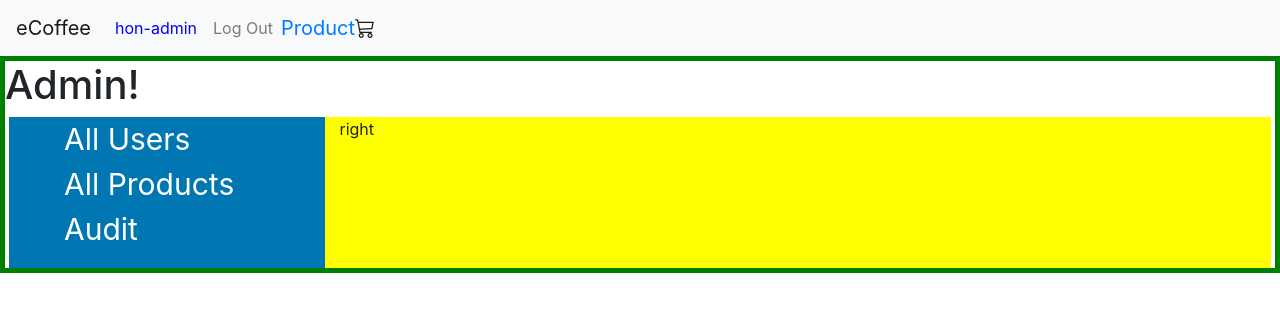
After one commit to hon-nova/eCoffee, a Django app: page /coffee_admin/dashboard in a window 1280 px wide. The commit adds this page. Shown: the top 312 px of the page. Run offline with Django 4.2, Linux system fonts and the light colour scheme; a user stored in the database is signed in; some libraries are stand-ins or nearby versions.

Commit message:
added admin page

```diff
--- /dev/null
+++ b/eCoffee/static/eCoffee/admin-style.css
@@ -0,0 +1,7 @@
+.admin-container {
+   border:5px solid green;
+}
+a.admin{
+   color:white;
+   font-size:30px;
+}
--- a/eCoffee/static/eCoffee/index-style.css
+++ b/eCoffee/static/eCoffee/index-style.css
@@ -12,6 +12,6 @@
 ul > li {
    list-style: none;
 }
-a {
+a.footer {
    color:white;
 }
--- /dev/null
+++ b/eCoffee/templates/eCoffee/admin_dashboard.html
@@ -0,0 +1,21 @@
+{% extends "eCoffee/layout.html" %}
+<!-- {% load static %} -->
+{%block title%}Admin Page{%endblock%}
+{%block body %}
+
+<div class="admin-container">
+   <h1>Admin!</h1>
+   <div class="row mx-1">
+      <div class="col-md-3" style="background-color:#0077b3;">
+         <ul>
+            <li><a href="#" class="admin">All Users</a></li>
+            <li><a href="#" class="admin">All Products</a></li>
+            <li><a href="#" class="admin">Audit</a></li>
+         </ul>
+      </div>
+      <div class="col-md-9" style="background-color:yellow;">right</div>
+   </div>
+
+<div>
+
+{%endblock%}
--- a/eCoffee/templates/eCoffee/index.html
+++ b/eCoffee/templates/eCoffee/index.html
@@ -21,7 +21,7 @@
             <div class="col-md-3 footer-column">
                 <ul>
                     {% for item in column %}
-                    <li><a href="#">{{ item }}</a></li>
+                    <li><a href="#" class="footer">{{ item }}</a></li>
                     {% endfor %}
                 </ul>
             </div>
--- a/eCoffee/templates/eCoffee/layout.html
+++ b/eCoffee/templates/eCoffee/layout.html
@@ -9,6 +9,7 @@
         <link href="{% static 'eCoffee/style.css' %}" rel="stylesheet">
         <link href="{% static 'eCoffee/layout-style.css' %}" rel="stylesheet">
         <link href="{% static 'eCoffee/index-style.css' %}" rel="stylesheet">
+        <link href="{% static 'eCoffee/admin-style.css' %}" rel="stylesheet">
         {%block script%}{%endblock%}
     </head>
     <body>
@@ -43,7 +44,7 @@
             </div>
             <div class="navbar-brand">
                 <ul class="navbar-nav mr-auto">
-                    <li class="nav-item">Product</li>
+                    <li class="nav-item"><a href="{% url 'products' %}">Product</a></li>
                     <li class="nav-item"><i class="bi bi-cart3"></i></li>
                 </ul>
             </div>
--- a/eCoffee/urls.py
+++ b/eCoffee/urls.py
@@ -6,4 +6,6 @@ urlpatterns =[
    path("login", views.login_view, name="login"),
    path("logout", views.logout_view, name="logout"),
    path("register", views.register, name="register"),
+   path("coffee_admin/dashboard",views.admin_dashboard,name="admin_dashboard"),
+   path('products',views.products,name="products")
 ]
--- a/eCoffee/views.py
+++ b/eCoffee/views.py
@@ -1,6 +1,6 @@
 from django.shortcuts import render
 from django.contrib.auth import authenticate, login, logout
-from django.contrib.auth.decorators import login_required
+from django.contrib.auth.decorators import login_required,user_passes_test
 from django.db import IntegrityError
 from django.http import HttpResponse, HttpResponseRedirect,JsonResponse
 from django.shortcuts import render,redirect,get_object_or_404
@@ -31,6 +31,8 @@ def login_view(request):
         # Check if authentication successful
         if user is not None:
             login(request, user)
+            if user.is_superuser and user.username=='hon-admin':
+                return redirect('admin_dashboard')
             return HttpResponseRedirect(reverse("index"))
         else:
             return render(request, "eCoffee/login_view.html", {
@@ -69,3 +71,16 @@ def register(request):
         return HttpResponseRedirect(reverse("index"))
     else:
         return render(request, "eCoffee/register.html")
+
+
+def is_admin(user):
+    return user.is_authenticated and user.is_staff
+
+@user_passes_test(is_admin)
+def admin_dashboard(request):
+
+    return render(request,'eCoffee/admin_dashboard.html')
+
+def products(request):
+
+    return render(request,'eCoffee/products.html',{'footer_data':footer_data})
```
Also changed, not shown: eCoffee/templates/eCoffee/products.html (renamed from eCoffee/templates/eCoffee/product.html, +13 -3 lines), db.sqlite3.
